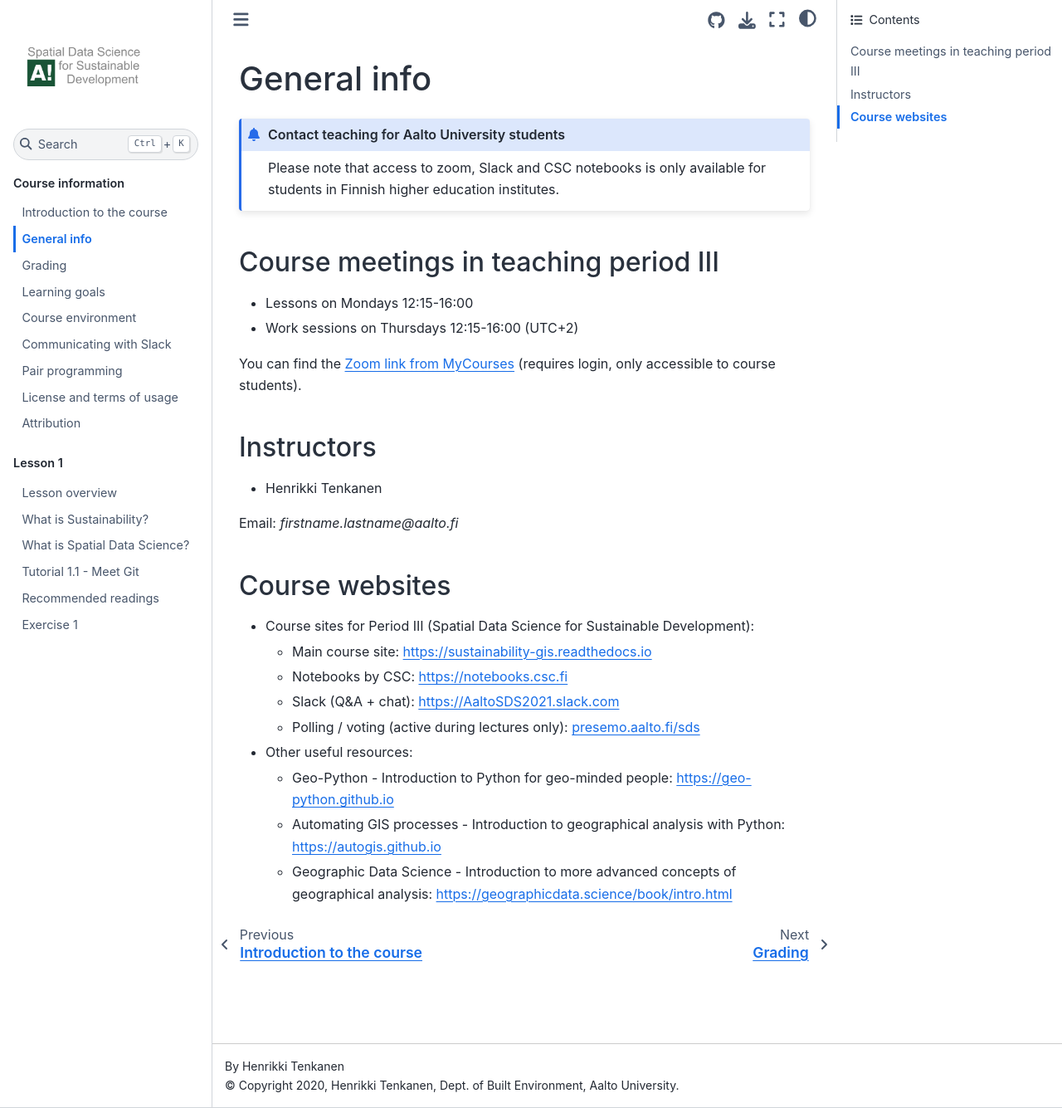
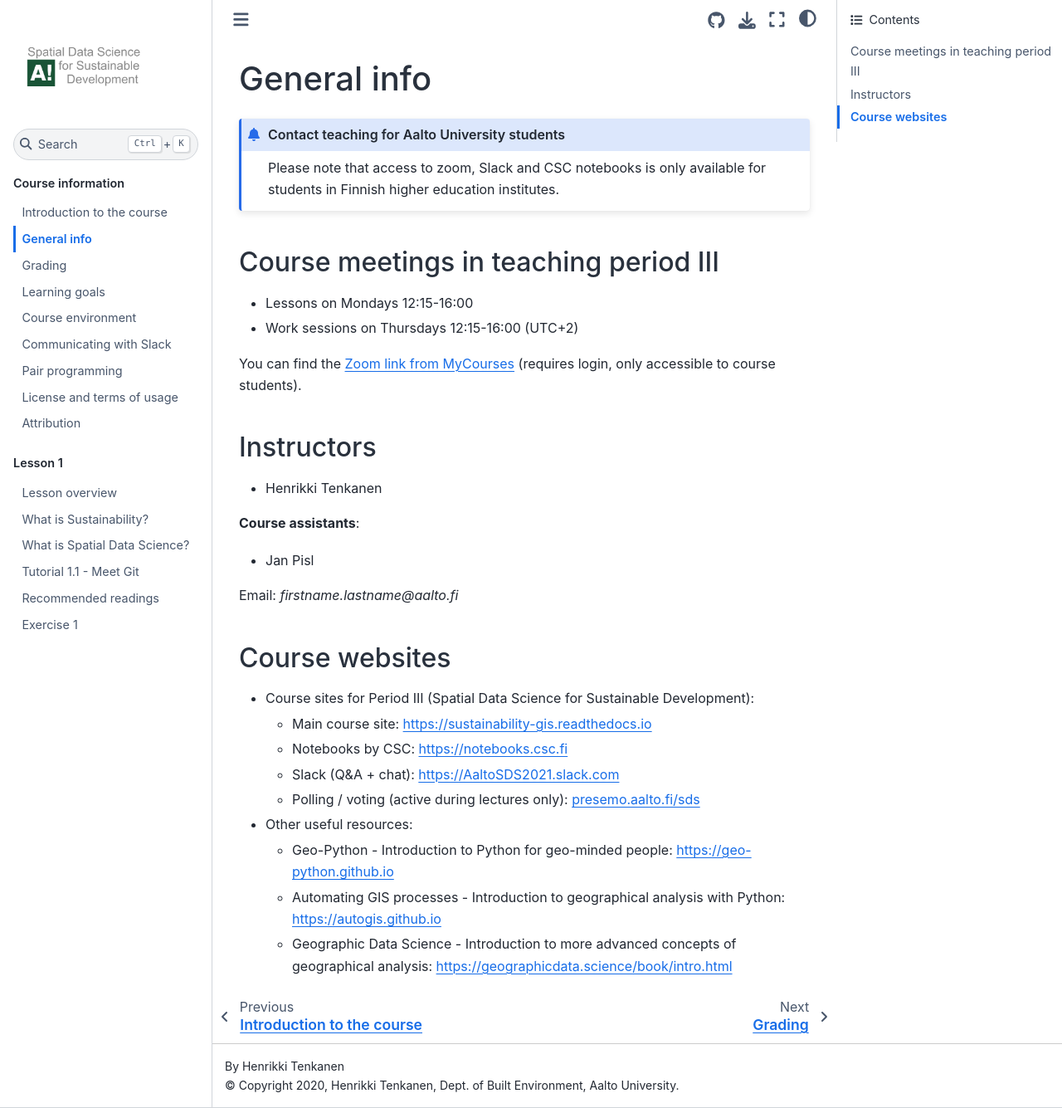
Before and after one commit to AaltoGIS/Sustainability-GIS, a Sphinx documentation site: the page built from source/course-info/course-info.rst, in a window 1280 px wide and 1335 px high. Shown: the whole window at 83% size. Built offline with Sphinx 7.4.7 and the Sphinx Book theme 1.1.4, drawn with Linux system fonts in a browser that asks for light colours; pages that are not in the unit, such as notebooks, are missing from menus.

Commit message:
Add course assistant info

```diff
--- a/source/course-info/course-info.rst
+++ b/source/course-info/course-info.rst
@@ -19,6 +19,10 @@ Instructors
 
 * Henrikki Tenkanen
 
+**Course assistants**:
+
+* Jan Pisl
+
 Email: *firstname.lastname@aalto.fi*
 
 Course websites
```
